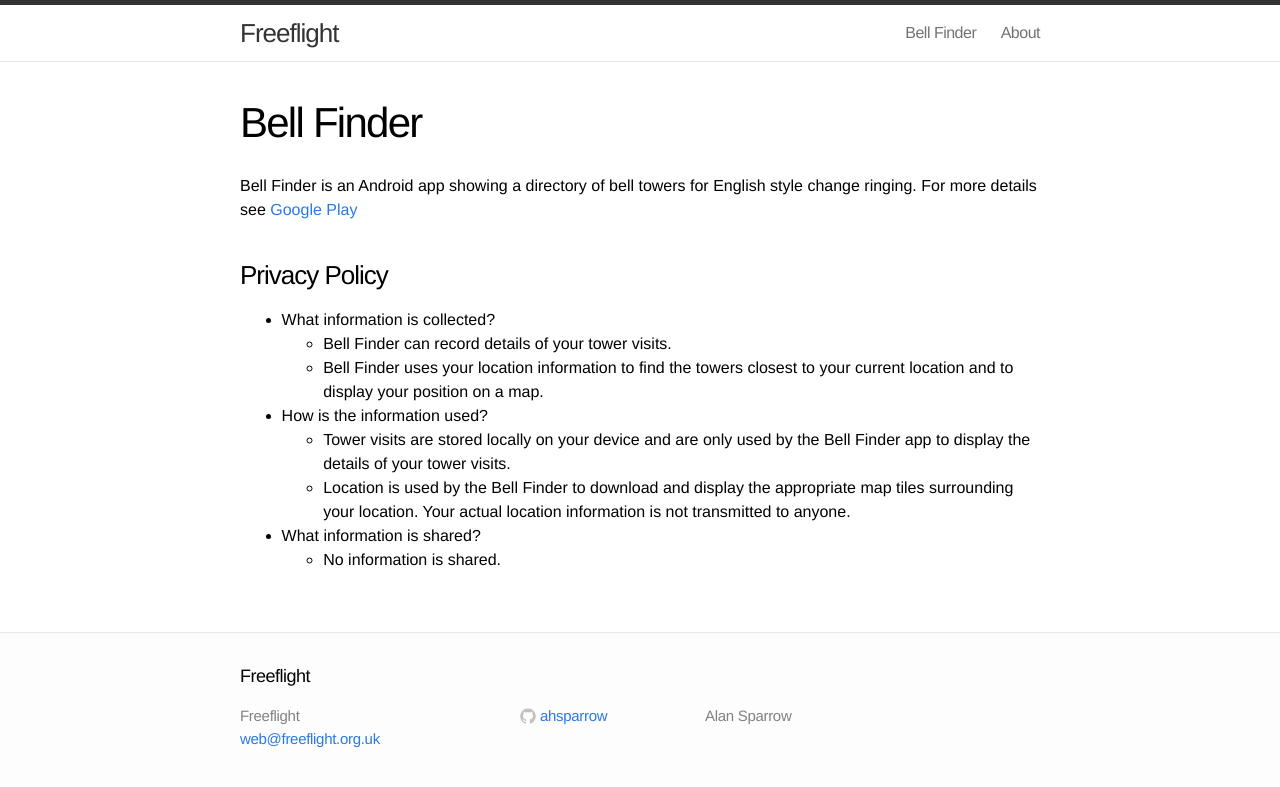
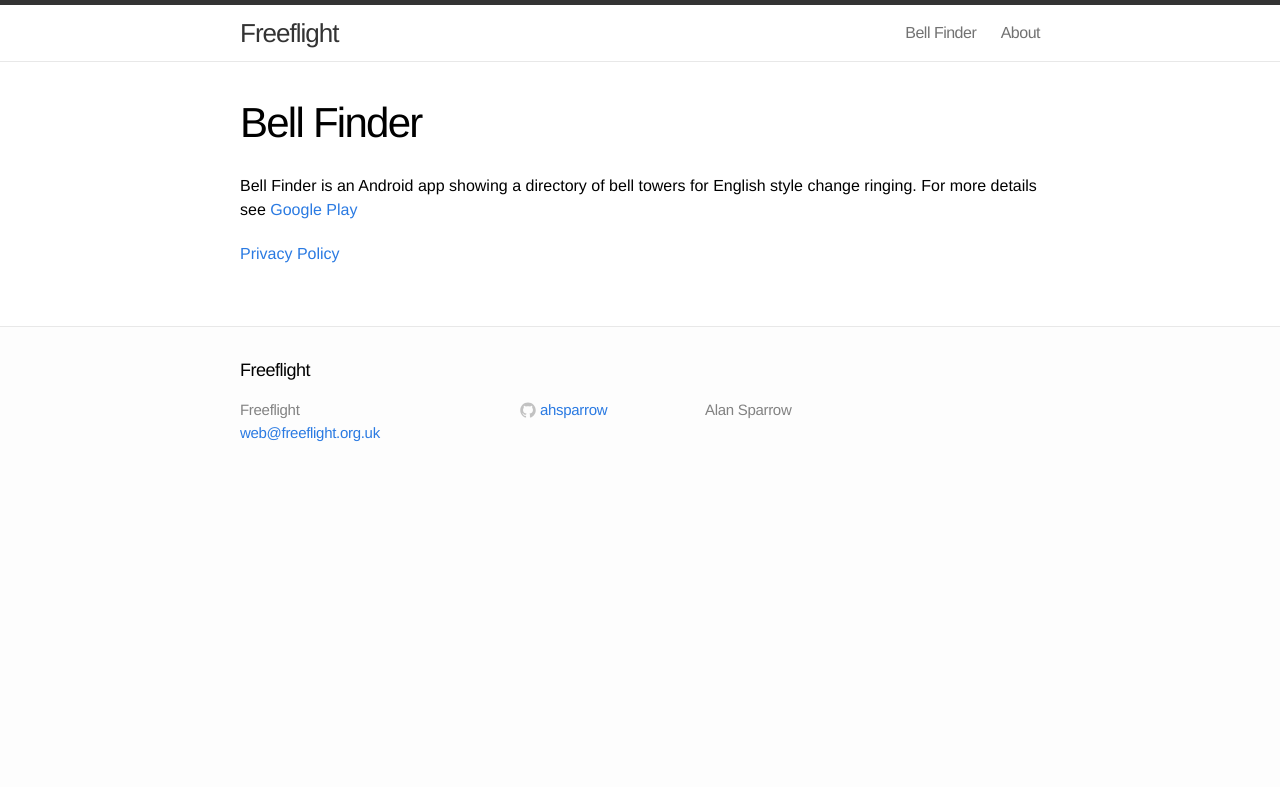
Before and after one commit to ahsparrow/ahsparrow.github.io, a Jekyll site: the page built from bellfinder/bellfinder.md, in a window 1280 px wide. Shown: the top 787 px of the page. Built offline with Jekyll 4.4.1, drawn with Linux system fonts in a browser that asks for light colours.

Commit message:
Add link to privacy policy

```diff
--- a/bellfinder/bellfinder.md
+++ b/bellfinder/bellfinder.md
@@ -8,24 +8,4 @@
 English style change ringing. For more details see
 [Google Play](https://play.google.com/store/apps/details?id=uk.org.freeflight.bellfinder)
 
-### Privacy Policy
-
-* What information is collected?
-
-    * Bell Finder can record details of your tower visits.
-
-    * Bell Finder uses your location information to find the towers
-    closest to your current location and to display your position on a map.
-
-* How is the information used?
-
-    * Tower visits are stored locally on your device and are only
-    used by the Bell Finder app to display the details of your tower visits.
-
-    * Location is used by the Bell Finder to download and display the
-    appropriate map tiles surrounding your location. Your actual location
-    information is not transmitted to anyone.
-
-* What information is shared?
-
-    * No information is shared.
+<a href="/bellfinder/privacy/">Privacy Policy</a>
```
